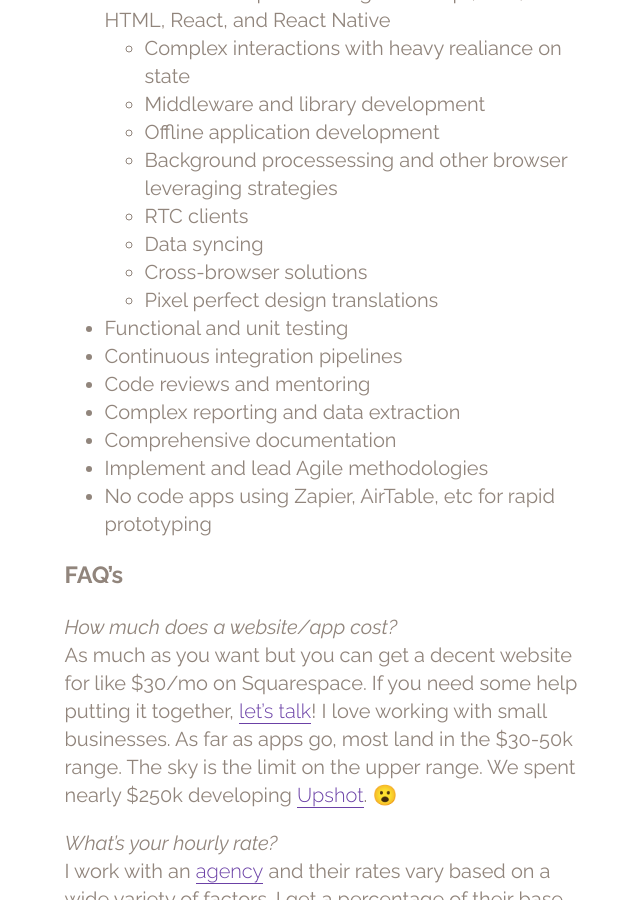
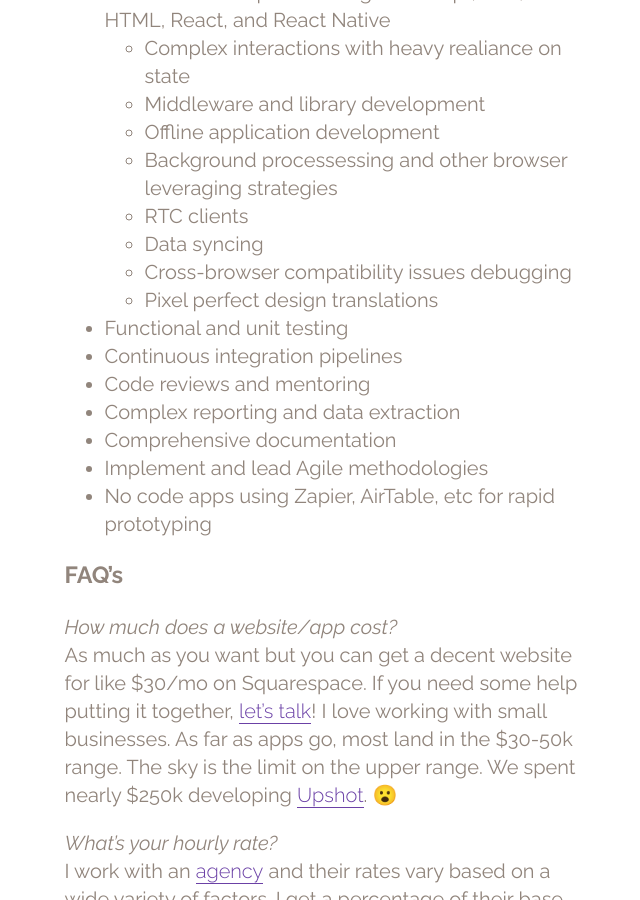
Before and after one commit to levivoelz/levivoelz.github.io, a Jekyll site: the page built from services.md, in a window 1280 px wide and 900 px high, scrolled down 897 px. Shown: the whole window, without its empty margins (318-958 px from the left). Built offline with Jekyll 4.4.1, drawn with Linux system fonts in a browser that asks for light colours.

Commit message:
change service wording

```diff
--- a/services.md
+++ b/services.md
@@ -22,7 +22,7 @@ Here's a full list of services I specialize in:
   - Background processessing and other browser leveraging strategies
   - RTC clients
   - Data syncing
-  - Cross-browser solutions
+  - Cross-browser compatibility issues debugging
   - Pixel perfect design translations
 - Functional and unit testing
 - Continuous integration pipelines
```
Also changed, not shown: 1 other file.
